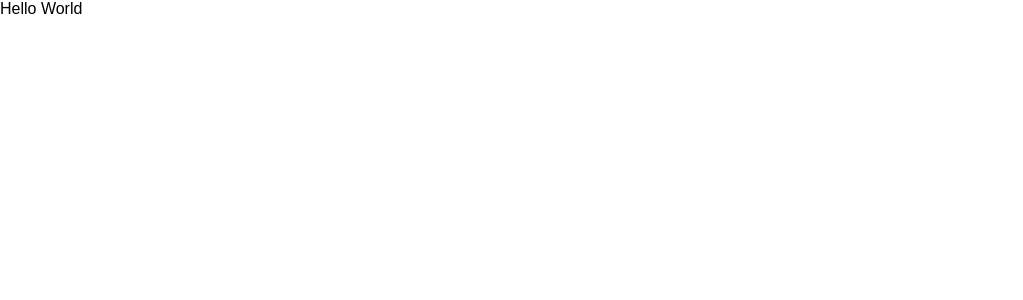
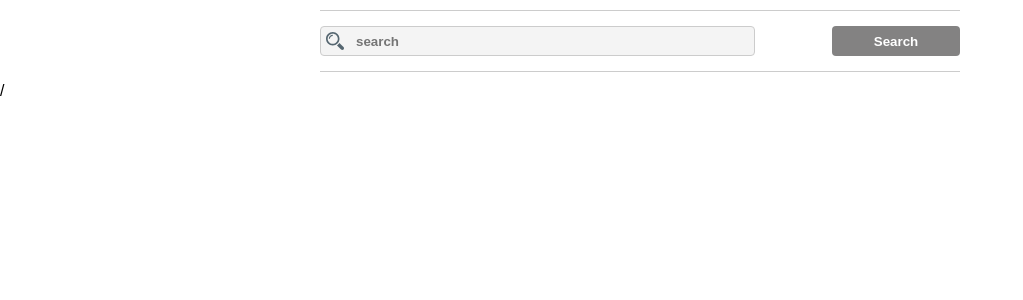
Before and after one commit to krikun1983/todo-react-redux-thunk-ts-node-express-mongobd-js, a React (Create React App) app in the folder 07_react_intro/07_react_intro/: page / in a window 1280 px wide. Shown: the top 300 px of the page, without its empty margins (0-1023 px from the left). Built offline with nearby package versions, Linux system fonts and the light colour scheme.

Commit message:
feat: add search panel design

```diff
--- /dev/null
+++ b/07_react_intro/07_react_intro/src/components/header/Header.module.scss
@@ -0,0 +1,9 @@
+@import './../../style/variable';
+
+.header {
+  max-width: $mobile-max;
+  margin: 10px auto;
+  padding: 15px 0;
+  border-top: 1px solid $color-gray-light;
+  border-bottom: 1px solid $color-gray-light;
+}
--- /dev/null
+++ b/07_react_intro/07_react_intro/src/components/header/index.tsx
@@ -0,0 +1,13 @@
+import React from 'react';
+import style from './Header.module.scss';
+import SearchPanel from './search-panel';
+
+const Header: React.FC = () => {
+  return (
+    <header className={style.header}>
+      <SearchPanel />
+    </header>
+  );
+};
+
+export default Header;
--- /dev/null
+++ b/07_react_intro/07_react_intro/src/components/header/search-panel/SearchPanel.module.scss
@@ -0,0 +1,56 @@
+@import './../../../style/variable';
+
+.form_search {
+  display: flex;
+  align-items: center;
+  justify-content: space-between;
+
+  &__input {
+    width: 100%;
+    max-width: 85%;
+    height: 30px;
+    margin-right: 3px;
+    padding: 5px;
+    padding-left: 35px;
+    font-weight: bold;
+    background-color: $color-light;
+    border: 1px solid $color-gray-light;
+    border-radius: $border-radius-input;
+  }
+
+  &__label {
+    position: relative;
+    width: 100%;
+
+    &::before {
+      position: absolute;
+      top: 6px;
+      left: 6px;
+      z-index: 5;
+      display: inline-block;
+      width: 18px;
+      height: 18px;
+      background-image: url('./img/magnifier.svg');
+      background-repeat: no-repeat;
+      content: '';
+    }
+  }
+
+  &__btn {
+    width: 100%;
+    max-width: 20%;
+    height: 30px;
+    color: $color-white;
+    font-weight: bold;
+    background-color: $color-gray;
+    border: none;
+    border-radius: $border-radius-input;
+    cursor: pointer;
+
+    &:hover {
+      color: $color-black;
+      background-color: $color-white;
+      border: 1px solid $color-gray;
+    }
+  }
+}
--- /dev/null
+++ b/07_react_intro/07_react_intro/src/components/header/search-panel/index.tsx
@@ -0,0 +1,22 @@
+import React, { FormEvent } from 'react';
+import style from './SearchPanel.module.scss';
+
+const SearchPanel: React.FC = () => {
+  const handleSubmit = (e: FormEvent<HTMLFormElement>) => {
+    e.preventDefault();
+    console.log('Search');
+  };
+
+  return (
+    <form className={style.form_search} onSubmit={handleSubmit}>
+      <label htmlFor="search" className={style.form_search__label}>
+        <input id="search" type="text" className={style.form_search__input} placeholder="search" />
+      </label>
+      <button className={style.form_search__btn} type="submit">
+        Search
+      </button>
+    </form>
+  );
+};
+
+export default SearchPanel;
--- a/07_react_intro/07_react_intro/src/containers/App/index.tsx
+++ b/07_react_intro/07_react_intro/src/containers/App/index.tsx
@@ -1,7 +1,12 @@
 import React from 'react';
+import Header from '../../components/header';
 
 const App: React.FC = () => {
-  return <div className="App">Hello World</div>;
+  return (
+    <div className="App">
+      <Header />/
+    </div>
+  );
 };
 
 export default App;
--- a/07_react_intro/07_react_intro/src/style/_variable.scss
+++ b/07_react_intro/07_react_intro/src/style/_variable.scss
@@ -1,4 +1,11 @@
 $color-white: #fff;
 $color-black: #000;
+$color-light: #f4f4f4;
+$color-gray: #838282;
+$color-gray-light: #ccc;
 
 $font-family-main: sans-serif;
+
+$mobile-max: 640px;
+
+$border-radius-input: 4px;
```
Also changed, not shown: 07_react_intro/07_react_intro/.stylelintrc.json, 07_react_intro/07_react_intro/src/components/header/search-panel/img/magnifier.svg (added).
